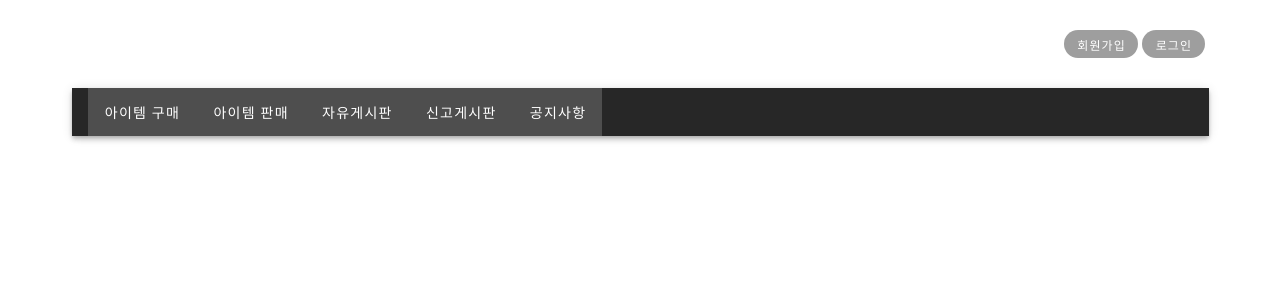
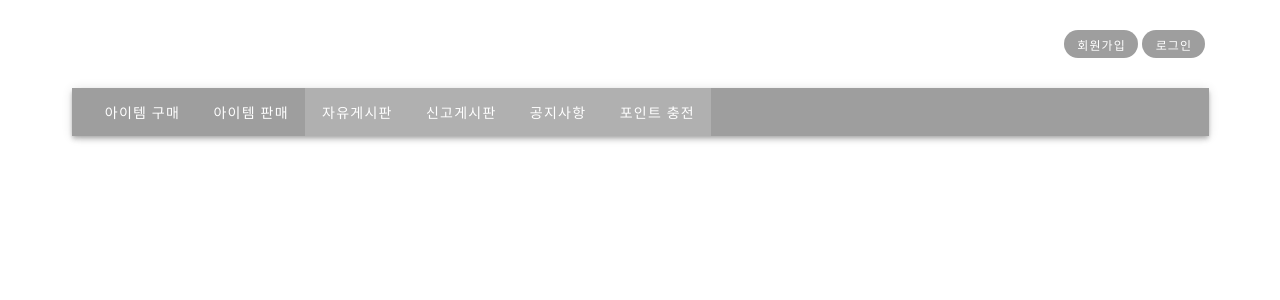
Before and after one commit to EDDI-RobotAcademy/WebAppPersonalProject, a Vue app in the folder p4th/ChanghoonLee/trade_frontend/vue/frontend/: page / in a window 1280 px wide. Shown: the top 300 px of the page. Built offline with nearby package versions, Linux system fonts and the light colour scheme; what vue-cookies would draw is missing.

Commit message:
feat:[이창훈] 메뉴바 메뉴 드롭다운 UI [TRADE-ITEM-15]

```diff
--- a/p4th/ChanghoonLee/trade_frontend/vue/frontend/src/components/toolbar/ToolbarForm.vue
+++ b/p4th/ChanghoonLee/trade_frontend/vue/frontend/src/components/toolbar/ToolbarForm.vue
@@ -1,8 +1,38 @@
 <template>
   <v-container justify-center>
     <div>
-      <v-toolbar dense dark>
+      <v-toolbar dense dark color="grey">
         <v-toolbar-items>
+          <v-menu offset-y>
+            <template v-slot:activator="{ on }">
+              <v-btn text v-on="on">
+                아이템 구매
+              </v-btn>
+            </template>
+
+            <v-list>
+              <v-list-item v-for="(buyItemDrop, index) in buyItemDrop" :key="index" :to="buyItemDrop.route">
+                <v-list-item-title>
+                  {{ buyItemDrop.title }}
+                </v-list-item-title>
+              </v-list-item>
+            </v-list>
+          </v-menu>
+          <v-menu offset-y>
+            <template v-slot:activator="{ on }">
+              <v-btn text v-on="on">
+                아이템 판매
+              </v-btn>
+            </template>
+
+            <v-list>
+              <v-list-item v-for="(sellItemDrop, index) in sellItemDrop" :key="index" :to="sellItemDrop.route">
+                <v-list-item-title>
+                  {{ sellItemDrop.title }}
+                </v-list-item-title>
+              </v-list-item>
+            </v-list>
+          </v-menu>
           <v-btn text v-for="category in menuCategory" :key="category.text" :to="category.route">
             {{ category.text }}
           </v-btn>
@@ -21,12 +51,24 @@ export default {
   data() {
     return {
       menuCategory: [
-        { text: '아이템 구매', name: 'buy-item-boards', route: '/' },
-        { text: '아이템 판매', name: 'sell-item-boards', route: '/' }, // 루트 알맞게 설정
-        { text: '자유게시판', name: 'free-boards', route: '/' },
-        { text: '신고게시판', name: 'report-boards', route: '/' },
-        { text: '공지사항', name: 'notice-boards', route: '/' },
+        { text: '자유게시판', route: '/' },
+        { text: '신고게시판', route: '/' },
+        { text: '공지사항', route: '/' },
+        { text: '포인트 충전', route: '/' },
       ],
+      buyItemDrop: [
+        { title: '디아블로2', route: '/'},
+        { title: '바람의나라', route: '/'},
+        { title: '아이온', route: '/'},
+        { title: '던전엔파이터', route: '/'},
+      ],
+      sellItemDrop: [
+        { title: '디아블로2', route: '/'},
+        { title: '바람의나라', route: '/'},
+        { title: '아이온', route: '/'},
+        { title: '던전엔파이터', route: '/'},
+      ]
+
     }
   },
   methods: {
```
